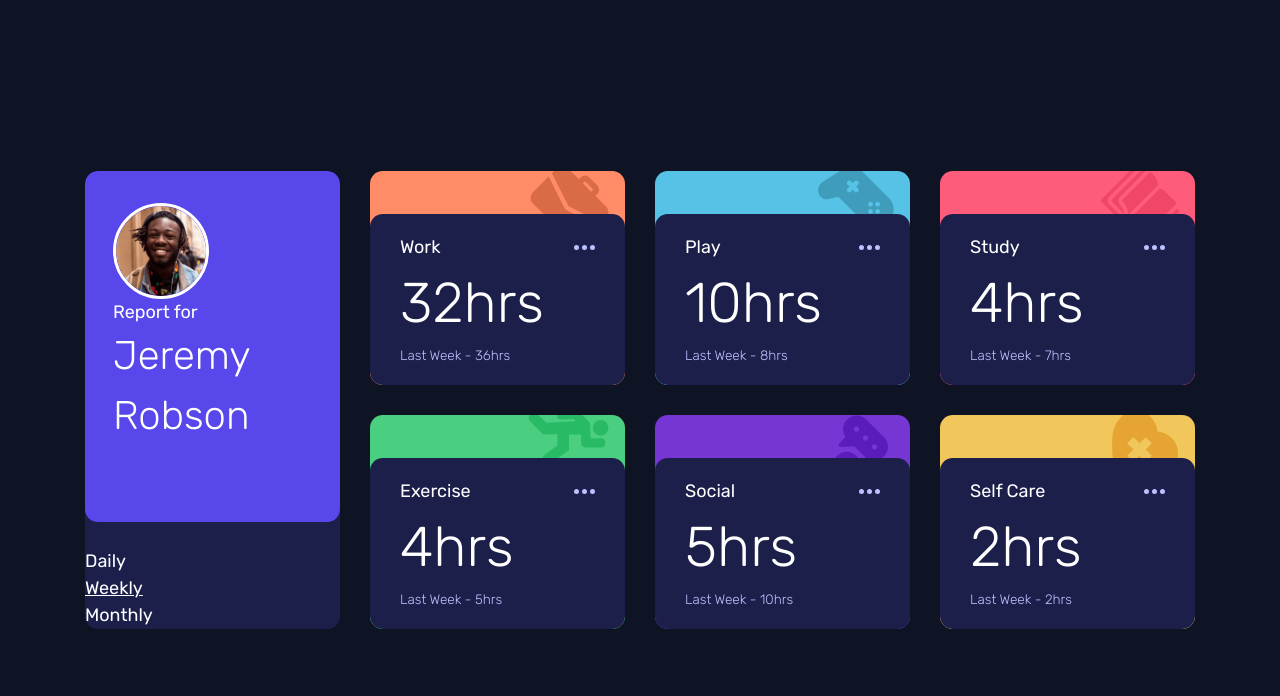
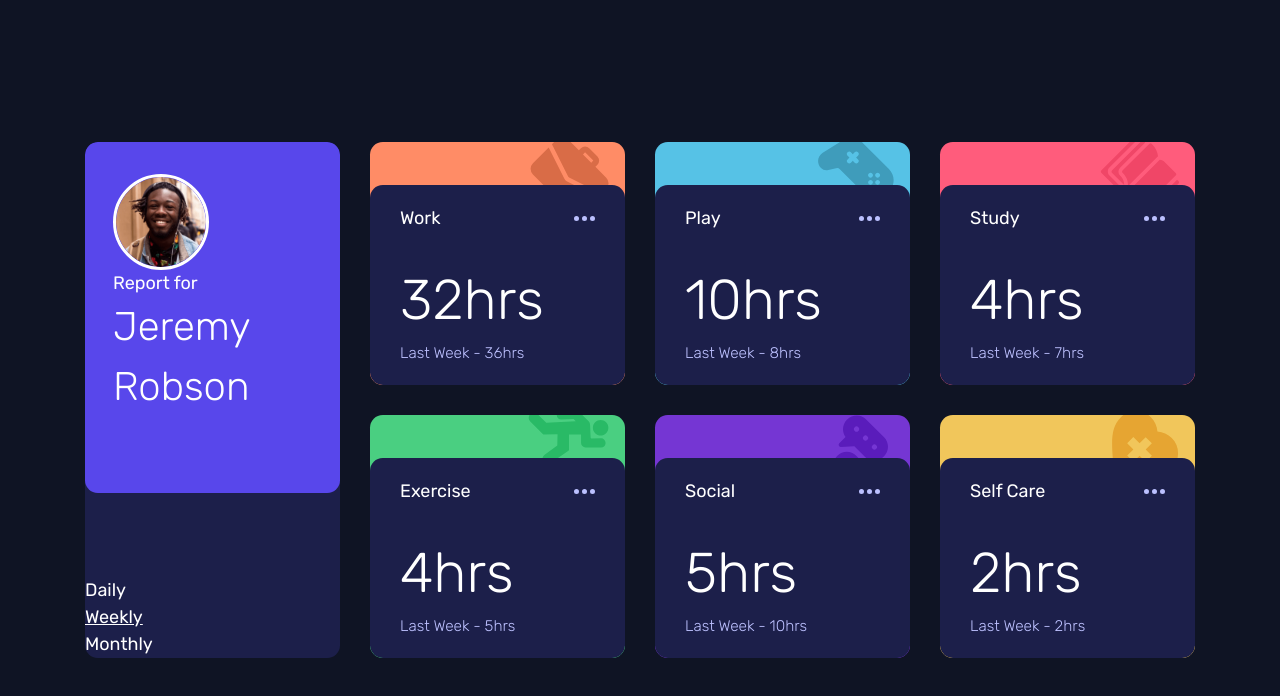
Before and after one commit to Jahan-Shah/Time-tracking-dashboard, a Vue app: page / in a window 1280 px wide. Shown: the top 696 px of the page. Built offline with nearby package versions, Linux system fonts and the light colour scheme.

Commit message:
changed some styling and setted alt tag on icons

```diff
--- a/src/components/TrackingItem.vue
+++ b/src/components/TrackingItem.vue
@@ -39,7 +39,11 @@ const getTitle = (item) => {
 <template>
   <div class="item__container">
     <div class="item" :class="getTitle(item)" v-for="item in jsonData">
-      <img class="item__svg" :src="`/icon-${getTitle(item)}.svg`" alt="" />
+      <img
+        class="item__svg"
+        :src="`/icon-${getTitle(item)}.svg`"
+        alt="tracking icon"
+      />
       <div class="item__content">
         <div class="heading">
           <h3>{{ item.title }}</h3>
@@ -101,13 +105,14 @@ h3 {
 }
 
 h2 {
+  padding-top: 1.6rem;
   font-size: 3.5rem;
   font-weight: var(--fw-reg);
 }
 
 p {
   font-weight: var(--fw-reg);
-  font-size: 0.85rem;
+  font-size: 0.96rem;
   color: var(--neutral-400);
 }
 
```
